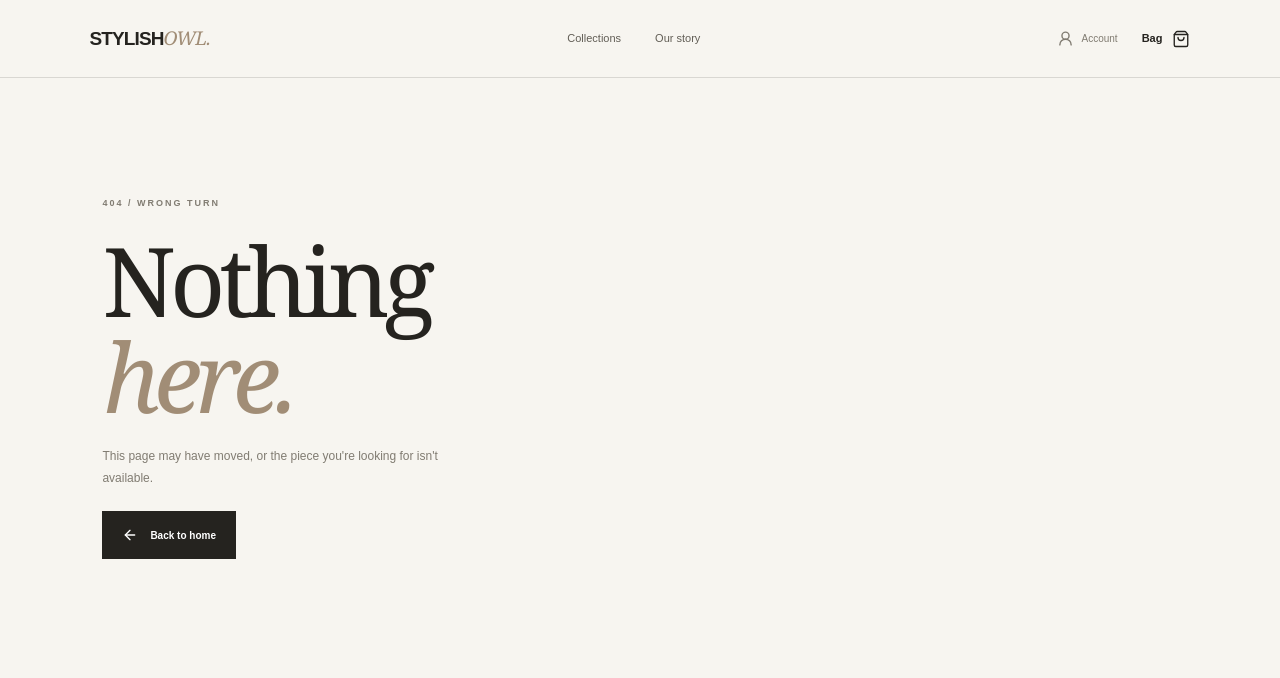
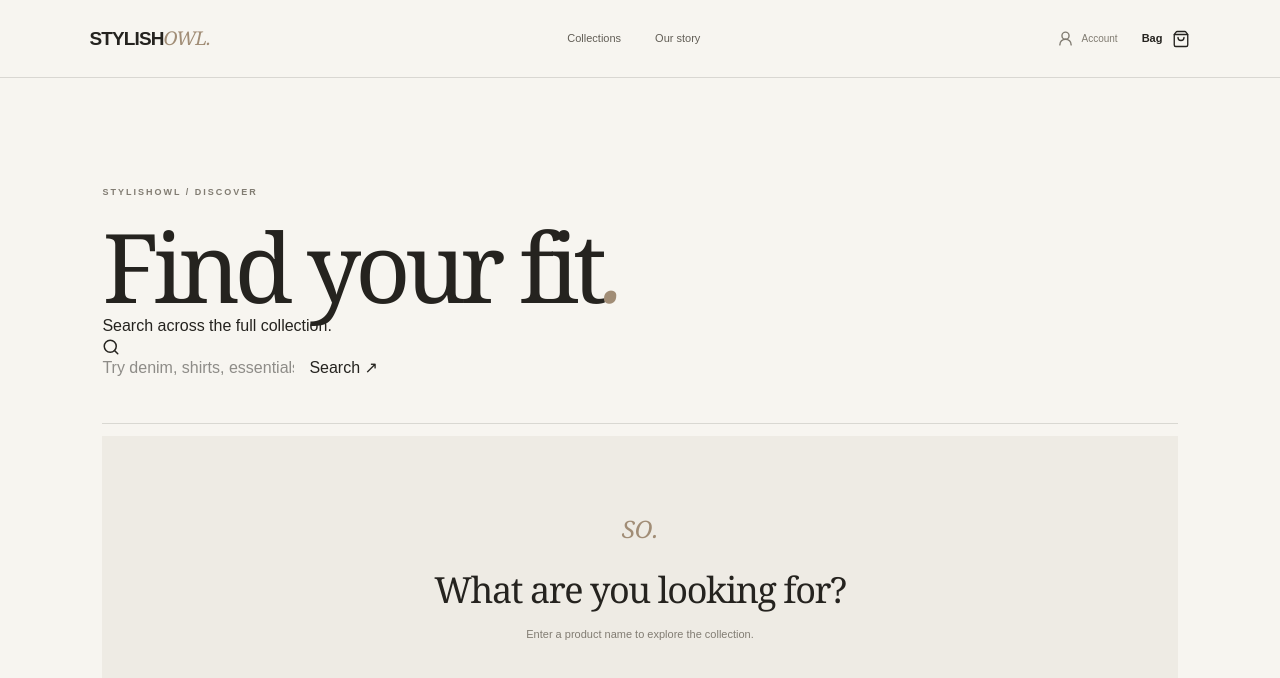
Before and after one commit to YUGBELANii/StylishOwl, a Next.js app: page /search in a window 1280 px wide. Before the commit this address had no page. Shown: the top 678 px of the page. Built offline with nearby package versions, Linux system fonts and the light colour scheme.

Commit message:
feat: add global product search page

```diff
--- /dev/null
+++ b/src/app/search/page.tsx
@@ -0,0 +1,26 @@
+import type { Metadata } from "next";
+import { Search } from "lucide-react";
+import { ProductGrid } from "@/components/product-grid";
+import { searchCatalog } from "@/lib/catalog";
+
+export const metadata: Metadata = { title: "Search — StylishOwl", description: "Search the StylishOwl clothing collection." };
+type Props = { searchParams: Promise<{ q?: string }> };
+
+export default async function SearchPage({ searchParams }: Props) {
+  const { q = "" } = await searchParams;
+  const products = await searchCatalog(q);
+  return (
+    <main className="shop-page search-page">
+      <section className="shop-heading">
+        <p className="eyebrow eyebrow--dark">STYLISHOWL / DISCOVER</p>
+        <h1>Find your fit<span>.</span></h1>
+        <p>Search across the full collection.</p>
+        <form className="global-search-form" action="/search" method="get">
+          <Search size={18}/><input type="search" name="q" defaultValue={q} placeholder="Try denim, shirts, essentials..." aria-label="Search all products"/>
+          <button type="submit">Search ↗</button>
+        </form>
+      </section>
+      {q.trim() ? <><p className="catalog-count">Results for “{q}” · {products.length} found</p><ProductGrid products={products}/></> : <div className="empty-catalog"><span className="empty-catalog-mark">SO.</span><h2>What are you looking for?</h2><p>Enter a product name to explore the collection.</p></div>}
+    </main>
+  );
+}
```
